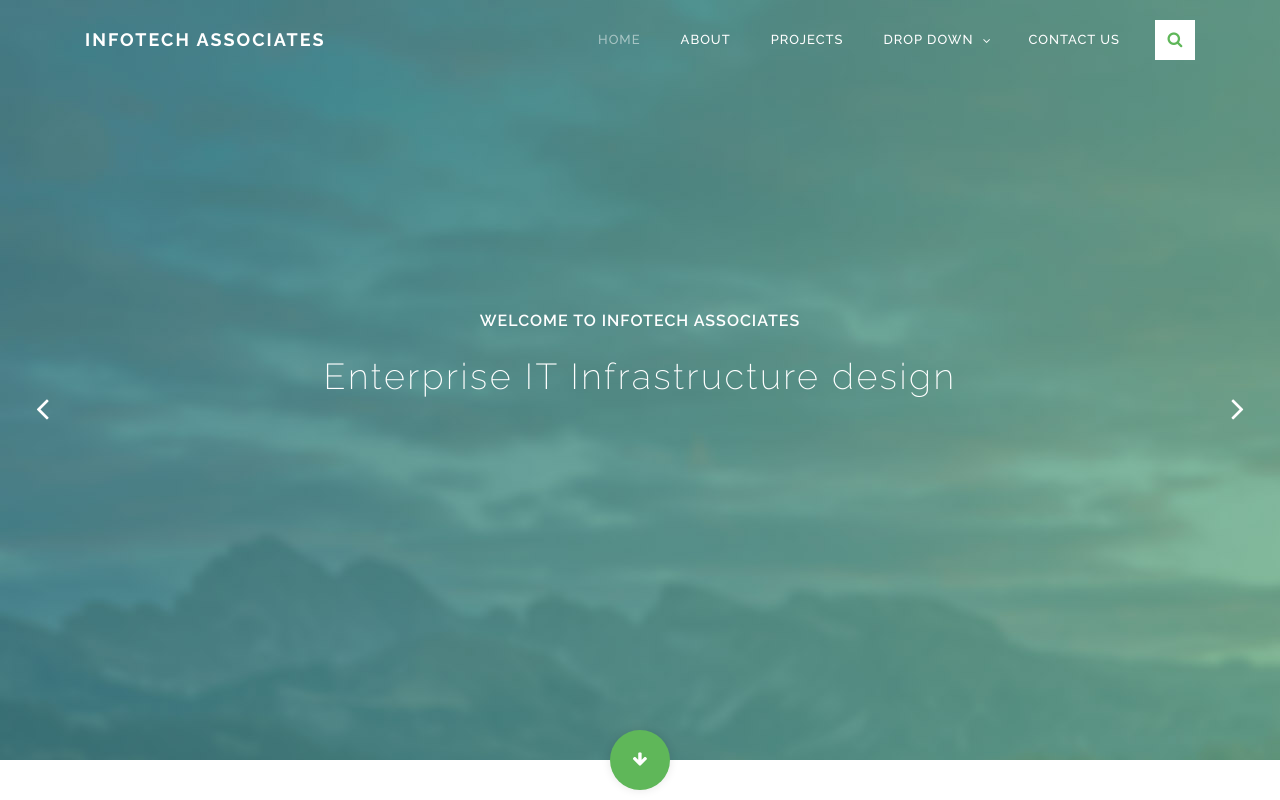
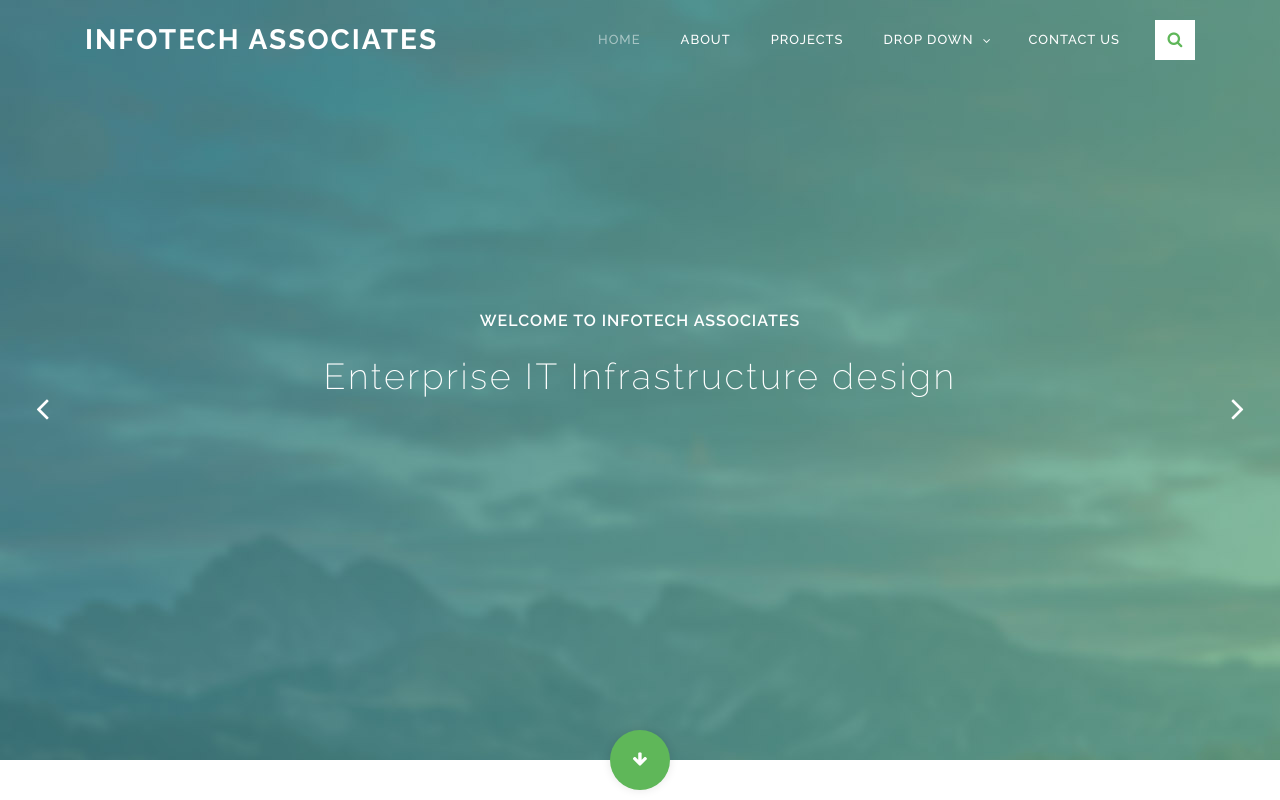
Before and after one commit to aparnals1824/infotechassociate.github.io, a plain HTML site: page index.html in a window 1280 px wide. Shown: the top 800 px of the page. Drawn offline with Linux system fonts and the light colour scheme.

Commit message:
Update index.html

```diff
--- a/index.html
+++ b/index.html
@@ -60,7 +60,7 @@ https://templatemo.com/tm-543-breezed
                 <div class="col-12">
                     <nav class="main-nav">
                         <!-- ***** Logo Start ***** -->
-                        <a href="index.html" class="logo" style=" font-size: 18px;text-align: center;">
+                        <a href="index.html" class="logo">
                             INFOTECH ASSOCIATES
                         </a>
                         <!-- ***** Logo End ***** -->
```
